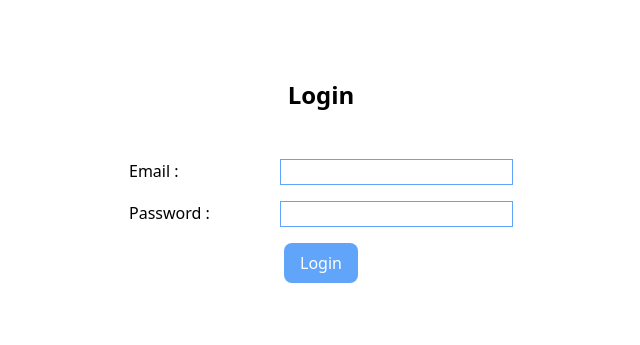
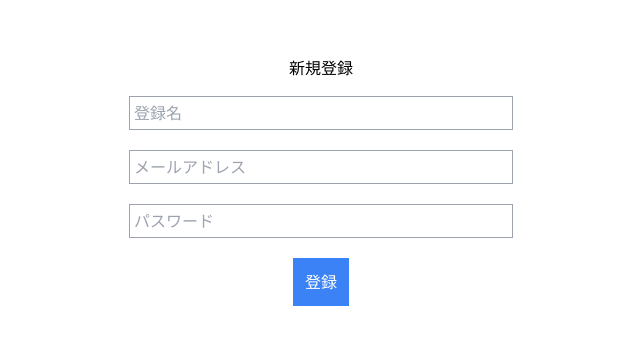
Before and after one commit to hirochan9854/book-review-app, a React (Vite) app: page /signup in a window 1280 px wide. Shown: the part 219-564 px from the top of the page, without its empty margins (319-959 px from the left). Built offline with nearby package versions, Linux system fonts and the light colour scheme.

Commit message:
新規登録

```diff
--- a/package.json
+++ b/package.json
@@ -11,8 +11,11 @@
     "test": "vitest"
   },
   "dependencies": {
+    "compressorjs": "^1.2.1",
     "react": "^18.3.1",
-    "react-dom": "^18.3.1"
+    "react-dom": "^18.3.1",
+    "react-hook-form": "^7.54.2",
+    "react-router-dom": "^7.1.1"
   },
   "devDependencies": {
     "@eslint/js": "^9.17.0",
--- a/src/App.jsx
+++ b/src/App.jsx
@@ -1,55 +1,9 @@
-import { useState } from "react";
+import { Router } from "./Router";
 
 function App() {
-  const [email, setEmail] = useState("");
-  const [password, setPassword] = useState("");
-  const [error, setError] = useState("");
-
-  const handleLogin = (e) => {
-    e.preventDefault();
-    if (!email || !password) {
-      setError("Email and password are required.");
-    } else if (!/\S+@\S+\.\S+/.test(email)) {
-      setError("Invalid email address.");
-    } else {
-      setError("");
-    }
-  };
-
   return (
-    <div className="flex justify-center items-center h-screen">
-      <div>
-        <h1 className="text-center font-semibold text-2xl mb-12">Login</h1>
-        <form onSubmit={handleLogin} className="w-96">
-          <div className="mb-4 flex justify-between">
-            <label htmlFor="email">Email :</label>
-            <input
-              id="email"
-              className="focus:outline-none border border-blue-400"
-              type="text"
-              value={email}
-              onChange={(e) => setEmail(e.target.value)}
-            />
-          </div>
-          <div className="mb-4 flex justify-between">
-            <label htmlFor="password">Password :</label>
-            <input
-              id="password"
-              className="focus:outline-none border border-blue-400 min-w-40"
-              type="password"
-              value={password}
-              onChange={(e) => setPassword(e.target.value)}
-            />
-          </div>
-          <button
-            className="bg-blue-400 px-4 py-2 rounded-lg text-white mx-auto block"
-            type="submit"
-          >
-            Login
-          </button>
-          {error && <p className="text-red-500 mt-2 text-center">{error}</p>}
-        </form>
-      </div>
+    <div className="App">
+      <Router />
     </div>
   );
 }
--- /dev/null
+++ b/src/Router.jsx
@@ -0,0 +1,16 @@
+import { BrowserRouter, Route, Routes } from "react-router-dom";
+
+import { Login } from "./pages/login";
+
+import { SignUp } from "./pages/SignUp";
+
+export const Router = () => {
+  return (
+    <BrowserRouter>
+      <Routes>
+        <Route path="/login" element={<Login />} />
+        <Route path="/signup" element={<SignUp />} />
+      </Routes>
+    </BrowserRouter>
+  );
+};
--- /dev/null
+++ b/src/api.js
@@ -0,0 +1,27 @@
+const url = "https://railway.bookreview.techtrain.dev";
+
+export const signUp = async (name, email, password) => {
+  try {
+    const response = await fetch(`${url}/users`, {
+      cors: "no-cors",
+      method: "POST",
+      body: JSON.stringify({ name, email, password }),
+      headers: {
+        "Content-Type": "application/json",
+      },
+    });
+
+    if (!response.ok) {
+      // サーバーエラーの場合、エラー内容をスロー
+      const errorText = await response.text();
+      throw new Error(`Server error: ${response.status} - ${errorText}`);
+    }
+
+    // JSONレスポンスをパース
+    const data = await response.json();
+    return data;
+  } catch (error) {
+    console.error("An error occurred:", error.message);
+    throw error;
+  }
+};
--- /dev/null
+++ b/src/pages/Login.jsx
@@ -0,0 +1,55 @@
+import { useState } from "react";
+
+export const Login = () => {
+  const [email, setEmail] = useState("");
+  const [password, setPassword] = useState("");
+  const [error, setError] = useState("");
+
+  const handleLogin = (e) => {
+    e.preventDefault();
+    if (!email || !password) {
+      setError("Email and password are required.");
+    } else if (!/\S+@\S+\.\S+/.test(email)) {
+      setError("Invalid email address.");
+    } else {
+      setError("");
+    }
+  };
+
+  return (
+    <div className="flex justify-center items-center h-screen">
+      <div>
+        <h1 className="text-center font-semibold text-2xl mb-12">Login</h1>
+        <form onSubmit={handleLogin} className="w-96">
+          <div className="mb-4 flex justify-between">
+            <label htmlFor="email">Email :</label>
+            <input
+              id="email"
+              className="focus:outline-none border border-blue-400"
+              type="text"
+              value={email}
+              onChange={(e) => setEmail(e.target.value)}
+            />
+          </div>
+          <div className="mb-4 flex justify-between">
+            <label htmlFor="password">Password :</label>
+            <input
+              id="password"
+              className="focus:outline-none border border-blue-400 min-w-40"
+              type="password"
+              value={password}
+              onChange={(e) => setPassword(e.target.value)}
+            />
+          </div>
+          <button
+            className="bg-blue-400 px-4 py-2 rounded-lg text-white mx-auto block"
+            type="submit"
+          >
+            Login
+          </button>
+          {error && <p className="text-red-500 mt-2 text-center">{error}</p>}
+        </form>
+      </div>
+    </div>
+  );
+};
--- /dev/null
+++ b/src/pages/SignUp.jsx
@@ -0,0 +1,72 @@
+import { useForm } from "react-hook-form";
+import { signUp } from "../api";
+
+export const SignUp = () => {
+  const handleSignUp = async (data) => {
+    try {
+      const response = await signUp(data.name, data.email, data.password);
+      if (response.error) {
+        setError("email", { message: response.error });
+      } else {
+        console.log(response);
+        console.log("User created successfully!");
+      }
+    } catch (error) {
+      console.error("An error occurred:", error);
+      setError("api", { message: "An error occurred during sign up" });
+    }
+  };
+  const {
+    register,
+    handleSubmit,
+    formState: { errors },
+    setError,
+  } = useForm({
+    defaultValues: {
+      name: "",
+      email: "",
+      password: "",
+    },
+  });
+
+  return (
+    <div className="flex justify-center items-center h-screen flex-col">
+      <h2 className="text-center mb-4">新規登録</h2>
+      <form
+        onSubmit={handleSubmit(handleSignUp)}
+        className="flex flex-col items-center"
+      >
+        <input
+          className="border border-gray-400 w-96 py-1 px-1 mb-5"
+          type="text"
+          placeholder="登録名"
+          {...register("name", {
+            required: "Name is required",
+          })}
+        />
+        {errors.name && <p>{errors.name.message}</p>}
+        <input
+          className="border border-gray-400 w-96 py-1 px-1 mb-5"
+          type="email"
+          placeholder="メールアドレス"
+          {...register("email", {
+            required: "Email is required",
+          })}
+        />
+        {errors.email && <p>{errors.email.message}</p>}
+        <input
+          className="border border-gray-400 w-96 py-1 px-1 mb-5"
+          type="password"
+          placeholder="パスワード"
+          {...register("password", {
+            required: "Password is required",
+          })}
+        />
+        {errors.password && <p>{errors.password.message}</p>}
+        <button className="bg-blue-500 text-white p-3" type="submit">
+          登録
+        </button>
+      </form>
+    </div>
+  );
+};
```
Also changed, not shown: 2 other files (tests, documents, lock files or other folders).
